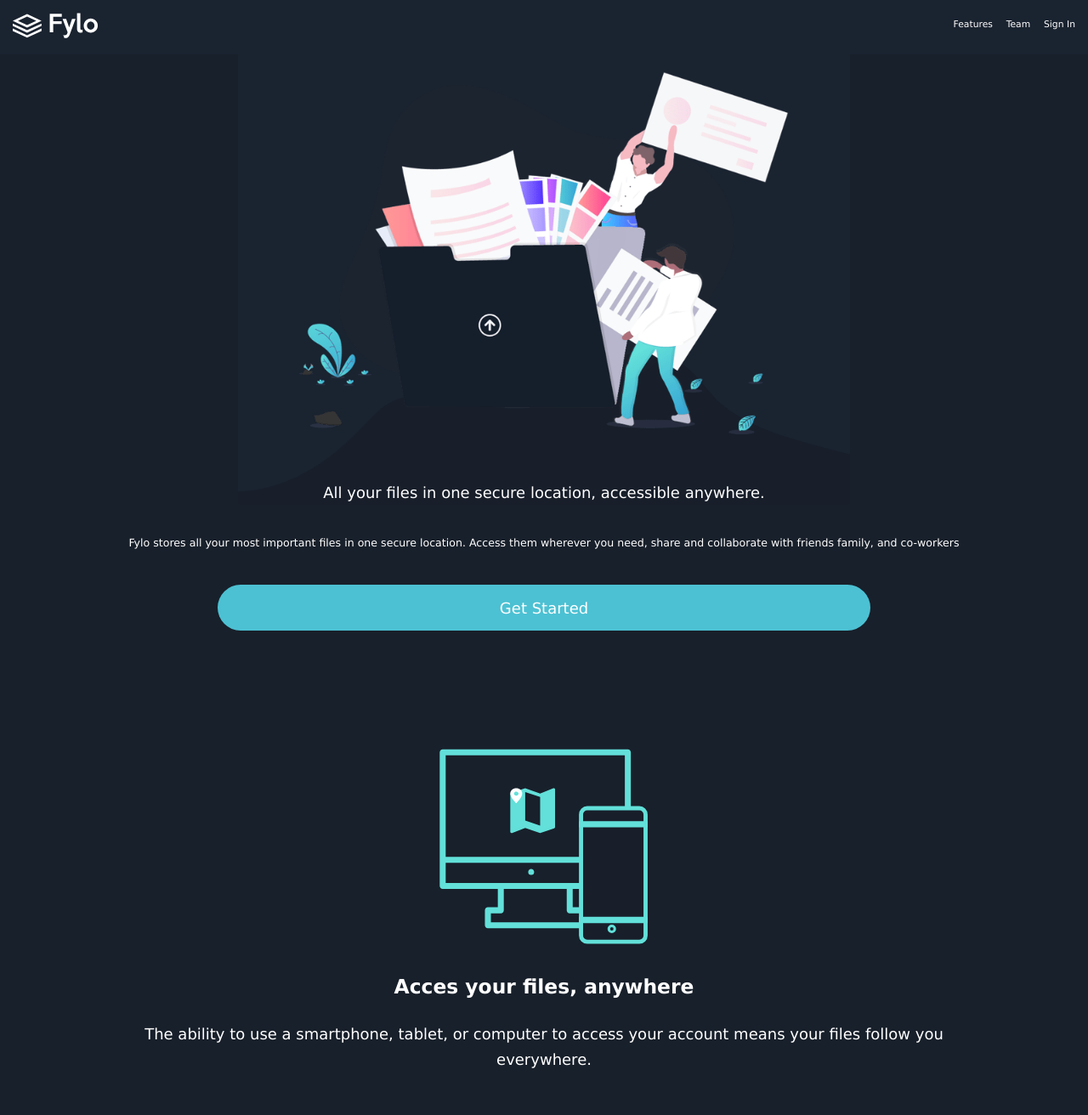
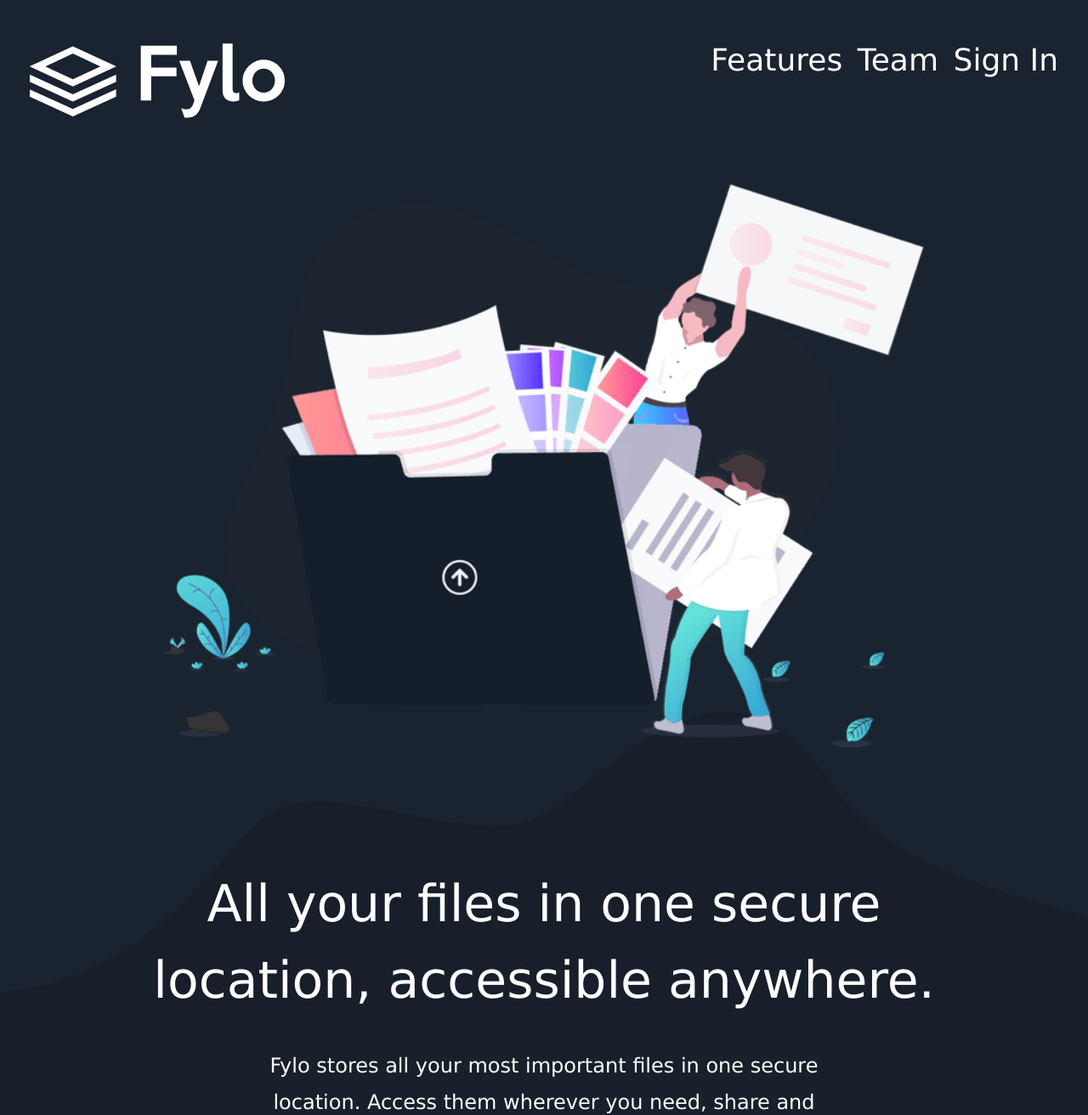
Before and after one commit to ceenti/proyecto1, a plain HTML site: page index.html in a window 1280 px wide. Shown: the top 1312 px of the page at 85% size. Drawn offline with Linux system fonts and the light colour scheme.

Commit message:
Changes on styles for mobile

```diff
--- a/css/style.scss
+++ b/css/style.scss
@@ -7,8 +7,27 @@ $color-bio: #212A3D;
 $color-negro: #0C1524;
 $color-claro: #cecece;
 
-body{
-    font-size: 18px;
+html{
+    font-size: 16px;
+}
+header {
+    display: flex;
+    justify-content: space-between;
+    padding: 15px;
+    background-color: $color-top;
+    .logo{
+        img{
+            width: 100px;
+        }
+    }
+    .navMenu a{
+        text-decoration: none;
+        color: $color-white;
+        font-weight: 100;
+        font-size: .6em;
+        margin-left: 10px;
+
+    }
 }
 p{
     line-height: 1.7em;
@@ -76,10 +95,11 @@ p{
             position: relative;
             z-index: 1;
             text-align: center;
-            font-size: 0.7em;            font-weight: 500;
+            font-size: 0.7em;
             line-height: 1.8em;
             top: 35px;
             clear: both;
+            font-weight: 500;
         }
 
         .getStarterButton{
@@ -115,7 +135,7 @@ p{
             flex-direction: column;
             justify-content: center;
             line-height: 1.5em;
-            font-size: 1em;
+            font-size: .6em;
 
             .center{
                 padding-bottom: 30px;
@@ -194,6 +214,7 @@ p{
                 border-radius: 8px;
                 p{
                     margin-bottom: 15px;
+                    font-size: 0.7em;
                 }
                 .personInfo{
                     display: flex;
@@ -209,7 +230,9 @@ p{
                         display: flex;
                         flex-direction: column;
                         margin-left: 10px;
-                        line-height: 25px;
+                        line-height: 17px;
+                        font-size: .7em;
+                        justify-content: center;
                         .title{
                             font-weight: bolder;
                         }
@@ -275,30 +298,12 @@ p{
     }
 }
 
-header {
-    display: flex;
-    justify-content: space-between;
-    padding: 15px;
-    background-color: $color-top;
-    .logo{
-        img{
-            width: 100px;
-        }
-    }
-    .navMenu a{
-        text-decoration: none;
-        color: $color-white;
-        font-weight: 100;
-        font-size: .6em;
-        margin-left: 10px;
 
-    }
-}
 footer{
     padding: 35px;
     padding-top: 140px;
     background-color: $color-negro;
-    font-size: .8em;
+    font-size: .7em;
     margin-top: -162px;
 
 
@@ -339,3 +344,110 @@ footer{
 
     }
 }
+@media screen and (min-width: 768px){
+    html{
+        font-size: 24px;
+    }
+    .main_container{
+
+        .intro{
+
+            .contentImages{
+                width: 100%;
+                .files{
+                    width: 70%;
+                    bottom: -12px;
+                }
+                .mountain{
+                    height: 15em;
+                    margin-bottom: 0;
+                }
+
+                .title{
+                    width: 76%;
+                    font-size: 2.5em;
+                    margin-top: 159px;
+                }
+            }
+
+            .last{
+                font-size: 1em;
+                width: 59%;
+            }
+
+            .getStarterButton{
+                width: 40%;
+            }
+        }
+
+        .sections{
+            flex-direction: row;
+            width: 80%;
+            justify-content: space-evenly;
+             flex-wrap: wrap;
+
+            .iconsSection{
+                flex: 50%;
+                .center{
+                    .icon1{
+
+                    }
+                }
+
+                p {
+                    padding: 0 30px;
+                }
+
+                .iconTitle{
+                    font-size: 1.8em;
+                    display: inline-block;
+                }
+
+                .description{
+                    font-size: 1.2em;
+                }
+
+                 &.bigger{
+
+                    .center{
+                        &.stay{
+                            .icon2{
+
+                            }
+                        }
+                    }
+                    .iconTitle  {
+
+                    }
+
+                    .description{
+
+                    }
+
+                    .fyloWorks{
+
+
+                        img{
+
+                        }
+                    }
+                }
+            }
+
+        }
+
+    }
+
+    header {
+        padding: 50px 35px;
+        .logo{
+            img{
+                width: 300px;
+            }
+        }
+        .navMenu a{
+            font-size: 1.5em;
+
+        }
+    }
+}
--- a/index.html
+++ b/index.html
@@ -53,10 +53,13 @@
             </section>
             <section class= "iconsSection bigger">
                 <p class="center stay"><img class="icon2" src="images/illustration-stay-productive.png" alt=""></p>
-                <p class="iconTitle">Stay productive, wherever you are</p>
-                <p class="description">Never let location be an issue when accessing your files. Fylo has you covered for all of your file storage needs.</p>
-                <p class="description">Securely share files and folders with friends, family and colleagues for live collaboration. No email attacments required.</p>
-                <a class="fyloWorks" href="">See how Fylo works <img src="images/icon-arrow.svg" alt=""></a>
+                <div class="content-text">
+                    <p class="iconTitle">Stay productive, wherever you are</p>
+                    <p class="description">Never let location be an issue when accessing your files. Fylo has you covered for all of your file storage needs.</p>
+                    <p class="description">Securely share files and folders with friends, family and colleagues for live collaboration. No email attacments required.</p>
+                    <a class="fyloWorks" href="">See how Fylo works <img src="images/icon-arrow.svg" alt=""></a>
+                </div>
+
             </section>
         </div>
         <section class="comments">
```
Also changed, not shown: css/style.css, 1 other file.
